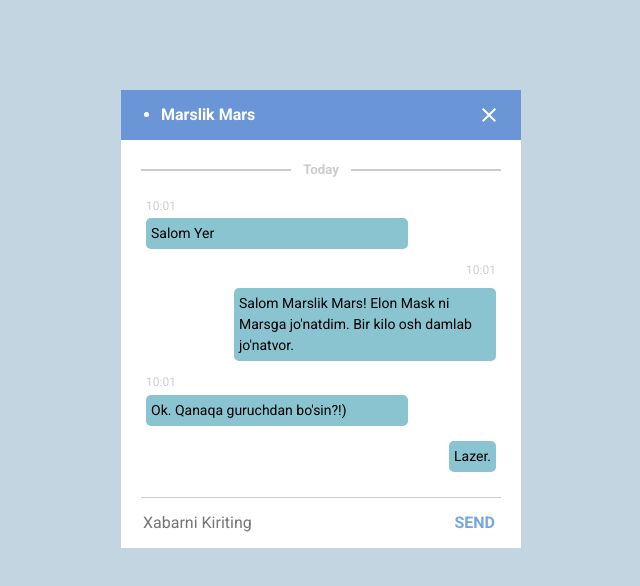
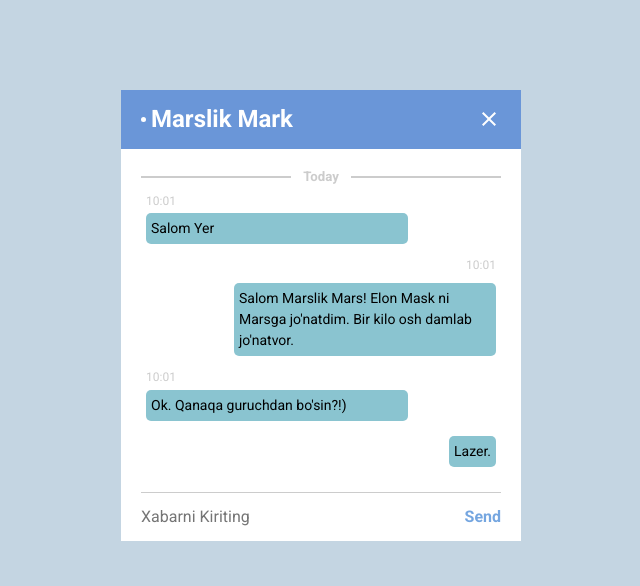
Before and after one commit to NurmuhammadovHojiakbar/Messenger, a plain HTML site: page index.html in a window 1280 px wide. Shown: the whole page, without its empty margins (319-959 px from the left). Drawn offline with Linux system fonts and the light colour scheme.

Commit message:
Refactoring Codes

```diff
--- a/index.html
+++ b/index.html
@@ -12,10 +12,8 @@
 <body>
   <main class="container">
     <header class="container__header">
-      <ul>
-        <li>Marslik Mars</li>
-      </ul>
-      <img  class="header--image" src="img/close.svg" alt="Close Button" width="" height="">
+      <h1 class="name">Marslik Mark</h1>
+      <button class="exit"></button>
     </header>
     <div class="chatting__section">
       <div class="chat__container">
@@ -37,8 +35,10 @@
         </div>
       </div>
       <footer class="container__footer">
-        <input class="input__text" type="text" placeholder="Xabarni Kiriting">
-        <input class="input__button" type="submit" value="SEND">
+        <form>
+          <input class="input__text input" type="text" placeholder="Xabarni Kiriting" required name="message:">
+          <button class="input__button input" type="submit">Send</button>
+        </form>
       </footer>
   </div>
   </main>
--- a/styles.css
+++ b/styles.css
@@ -1,3 +1,8 @@
+*{
+    margin: 0;
+    padding: 0;
+}
+
 body{
     margin: 0;
     padding: 0;
@@ -6,7 +11,7 @@ body{
 }
 
 .container{
-    width: 400px;
+    max-width: 400px;
     margin: 7% auto;
     background-color: #fff;
 }
@@ -16,13 +21,38 @@ body{
     justify-content: space-between;
     align-items: center;
     background-color: #6A96D8;
-    padding-right: 20px;
+    padding:0 20px;
+    color: #fff;
+    margin-bottom: 20px;
 }
 
 .container__header li{
     color: #fff;
     font-family: "Roboto", "Arial", sans-serif;
     font-weight: 700;
+}
+
+.name{
+    display: flex;
+    align-items: center;
+    font-size: 1.5rem;
+}
+
+.name::before{
+    content: "";
+    width: 5px;
+    height: 5px;
+    border-radius: 10px;
+    background-color: #fff;
+    margin-right: 5px;
+}
+
+.exit{
+    background-image: url("img/close.svg");
+    width: 24px;
+    height: 24px;
+    background-color: #6A96D8;
+    border: none;
 }
 
 /* CHAT  */
@@ -75,14 +105,16 @@ body{
 /* FOOTER  */
 
 footer{
+    border-top: 1px solid #ccc;
+    padding: 15px 0px;
+}
+form{
     display: flex;
     justify-content: space-between;
     align-items: center;
-    border-top: 1px solid #ccc;
-    padding: 15px 0px;
 }
 
-input{
+.input{
     outline: none;
     border: none;
     background-color: #fff;
```
